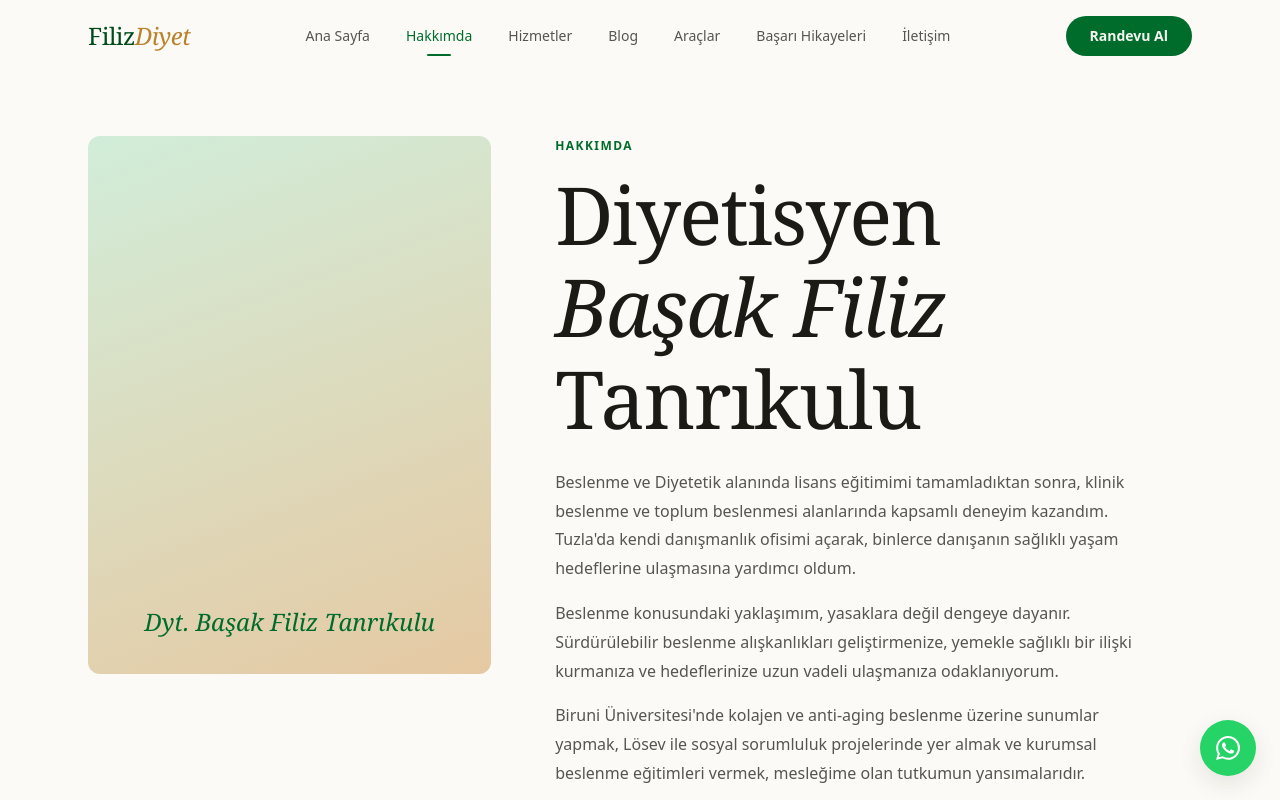
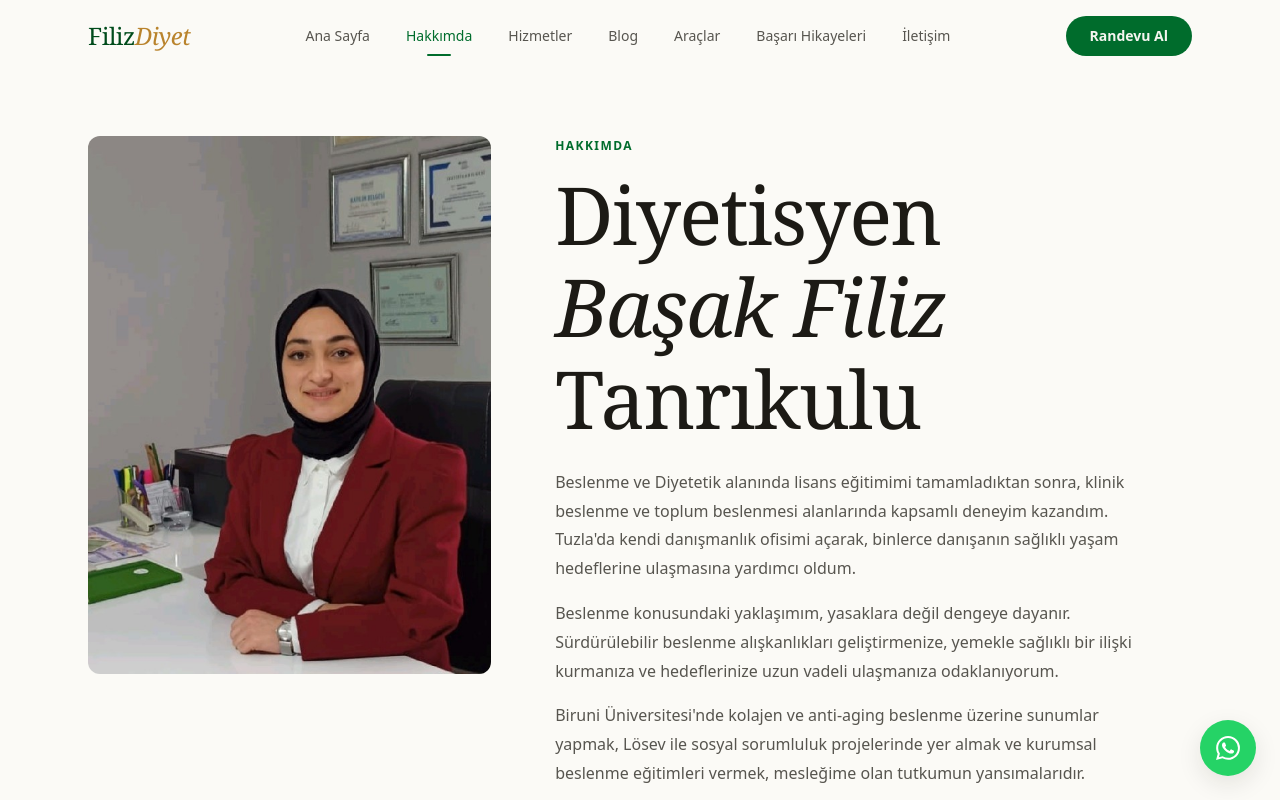
Before and after one commit to enestanrikuluu/filizdiyet, a SvelteKit app: page /hakkimda in a window 1280 px wide. Shown: the top 800 px of the page. Built offline with nearby package versions, Linux system fonts and the light colour scheme.

Commit message:
İletişim bilgileri güncellendi, Başak'ın fotoğrafı eklendi, blog görselleri düzeltildi
- Adres, telefon, LinkedIn bilgileri güncellendi
- Hakkımda sayfasına Başak Filiz Tanrıkulu'nun fotoğrafı eklendi
- Blog detay sayfasında benzer yazıların görselleri düzeltildi

```diff
--- a/src/lib/data/site-config.ts
+++ b/src/lib/data/site-config.ts
@@ -3,13 +3,13 @@ import type { NavLink, SiteSettings } from '$lib/types';
 export const SITE_SETTINGS: SiteSettings = {
   siteName: 'Filiz Diyet',
   siteDescription: 'Diyetisyen Başak Filiz Tanrıkulu — Sağlıklı yaşamın anahtarı, bilimsel ve kişiye özel beslenme danışmanlığı. Tuzla, İstanbul.',
-  phone: '+90 555 123 4567',
+  phone: '0542 126 10 10',
   email: 'filizdiyet@gmail.com',
-  address: 'Tuzla, İstanbul',
+  address: 'Şifa, Nur Sk. No:3-B, 34950 Tuzla/İstanbul',
   workingHours: 'Pazartesi - Cumartesi: 09:00 - 18:00',
   socialMedia: {
     instagram: 'https://www.instagram.com/filizdiyet/',
-    linkedin: 'https://www.linkedin.com/in/ba%C8%99ak-filiz-tanr%C4%B1kulu-53422514b/'
+    linkedin: 'https://www.linkedin.com/in/bașak-filiz-tanrıkulu-534225157/'
   }
 };
 
--- a/src/routes/blog/[slug]/+page.svelte
+++ b/src/routes/blog/[slug]/+page.svelte
@@ -290,7 +290,11 @@
                   onmouseenter={(e) => e.currentTarget.style.transform = 'translateY(-2px)'}
                   onmouseleave={(e) => e.currentTarget.style.transform = 'none'}
                 >
-                  <div style="height: 8rem; background: linear-gradient(135deg, var(--color-primary-lighter), var(--color-surface-alt));"></div>
+                  <div style="height: 8rem; background: linear-gradient(135deg, var(--color-primary-lighter), var(--color-surface-alt)); overflow: hidden;">
+                    {#if post.imageUrl}
+                      <img src={post.imageUrl} alt={post.title} loading="lazy" style="width: 100%; height: 100%; object-fit: cover;" />
+                    {/if}
+                  </div>
                   <div style="padding: var(--space-4);">
                     <h3 style="font-size: var(--text-sm); font-weight: 600; margin-bottom: var(--space-1);">{post.title}</h3>
                     <p style="font-size: var(--text-xs); color: var(--color-text-tertiary);">{post.readingTime} dk okuma</p>
@@ -310,7 +314,11 @@
                   onmouseenter={(e) => e.currentTarget.style.transform = 'translateY(-2px)'}
                   onmouseleave={(e) => e.currentTarget.style.transform = 'none'}
                 >
-                  <div style="height: 8rem; background: linear-gradient(135deg, var(--color-accent-lighter), var(--color-surface-alt));"></div>
+                  <div style="height: 8rem; background: linear-gradient(135deg, var(--color-accent-light), var(--color-surface-alt)); overflow: hidden;">
+                    {#if rel.imageUrl}
+                      <img src={rel.imageUrl} alt={rel.title} loading="lazy" style="width: 100%; height: 100%; object-fit: cover;" />
+                    {/if}
+                  </div>
                   <div style="padding: var(--space-4);">
                     <h3 style="font-size: var(--text-sm); font-weight: 600; margin-bottom: var(--space-1);">{rel.title}</h3>
                     <p style="font-size: var(--text-xs); color: var(--color-text-tertiary);">{rel.calories} kcal · {rel.servings} kişilik</p>
--- a/src/routes/hakkimda/+page.svelte
+++ b/src/routes/hakkimda/+page.svelte
@@ -62,21 +62,16 @@
           style="
             width: 100%;
             aspect-ratio: 3/4;
-            background: linear-gradient(160deg, var(--color-primary-lighter), var(--color-accent-light));
             border-radius: var(--radius-lg);
             position: relative;
             overflow: hidden;
-            display: flex;
-            align-items: end;
-            justify-content: center;
-            padding-bottom: var(--space-8);
-            font-family: var(--font-display);
-            font-style: italic;
-            color: var(--color-primary);
-            font-size: var(--text-xl);
           "
         >
-          Dyt. Başak Filiz Tanrıkulu
+          <img
+            src="/images/basak-filiz-tanrikulu.jpeg"
+            alt="Diyetisyen Başak Filiz Tanrıkulu"
+            style="width: 100%; height: 100%; object-fit: cover;"
+          />
         </div>
       </div>
 
```
Also changed, not shown: static/images/basak-filiz-tanrikulu.jpeg (added).
